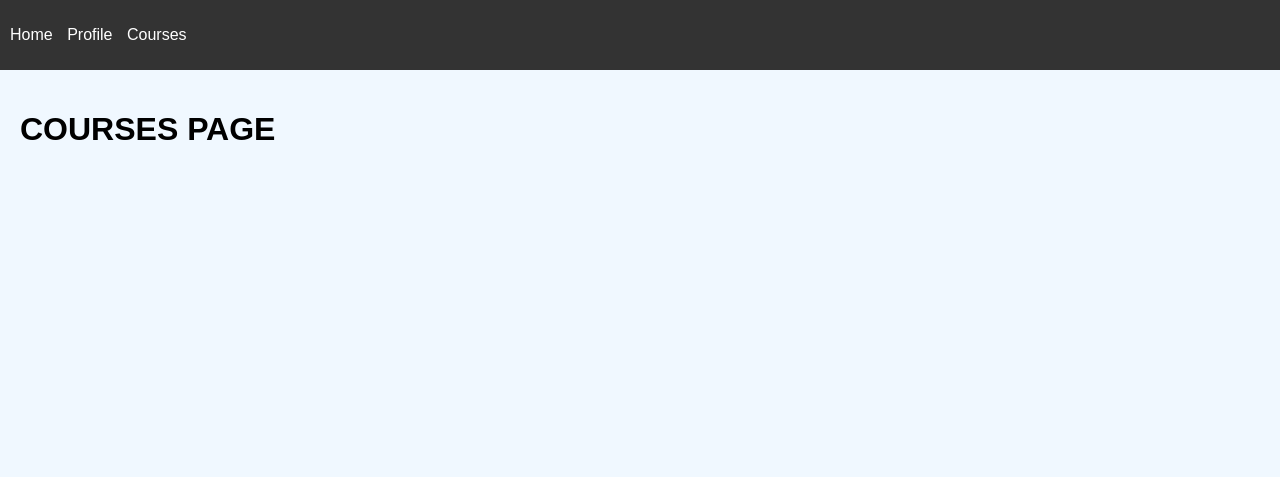
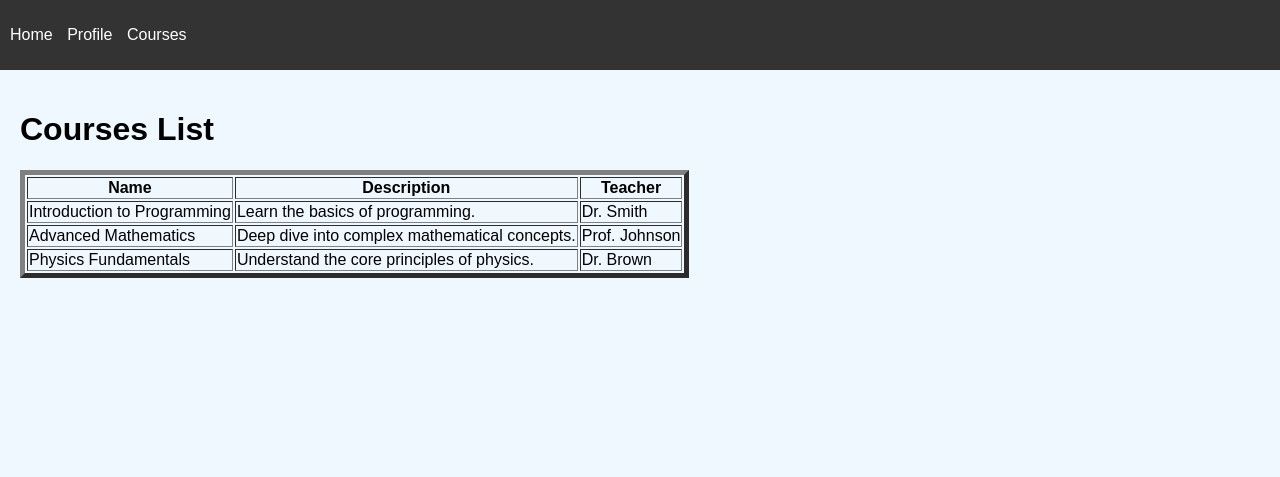
Before and after one commit to shramezani/MLOps_Assignments, a Flask app: page /courses in a window 1280 px wide. Shown: the top 477 px of the page. Run offline with Flask 3, Linux system fonts and the light colour scheme.

Commit message:
Add Course page

```diff
--- a/app/app.py
+++ b/app/app.py
@@ -4,10 +4,16 @@ from flask import render_template
 
 app = Flask(__name__)
 
-students = [
+student_list = [
     {'name': 'John Doe', 'email': 'john.doe@example.com', 'major': 'Computer Science'},
     {'name': 'Jane Smith', 'email': 'jane.smith@example.com', 'major': 'Mathematics'},
     {'name': 'Emily Johnson', 'email': 'emily.johnson@example.com', 'major': 'Physics'}
+]
+
+course_list = [
+    {'name': 'Introduction to Programming', 'description': 'Learn the basics of programming.', 'teacher': 'Dr. Smith'},
+    {'name': 'Advanced Mathematics', 'description': 'Deep dive into complex mathematical concepts.', 'teacher': 'Prof. Johnson'},
+    {'name': 'Physics Fundamentals', 'description': 'Understand the core principles of physics.', 'teacher': 'Dr. Brown'}
 ]
 
 @app.route('/')
@@ -16,11 +22,11 @@ def home():
 
 @app.route('/profile')
 def profile():
-    return render_template('profile.html', students = students)
+    return render_template('profile.html', student_list = student_list)
 
 @app.route('/courses')
 def courses():
-    return render_template('courses.html')
+    return render_template('courses.html', course_list = course_list)
 
 
 if __name__=='__main__':
--- a/app/templates/courses.html
+++ b/app/templates/courses.html
@@ -6,6 +6,30 @@
 
 {% block content %}
 
-    <h1> COURSES PAGE </h1>
+<h1>Courses List</h1>
+
+<table border="5">
+    <thead>
+        <tr>
+            <th>Name</th>
+            <th>Description</th>
+            <th>Teacher</th>
+        </tr>
+    </thead>
+    <tbody>
+        {% for course in course_list %}
+            <tr>
+                <td>{{ course.name }}</td>
+                <td>{{ course.description }}</td>
+                <td>{{ course.teacher }}</td>
+            </tr>
+        {% else %}
+            <tr>
+                <td colspan="3">No courses available.</td>
+            </tr>
+        {% endfor %}
+    </tbody>
+</table>
+
 
 {% endblock %}
--- a/app/templates/profile.html
+++ b/app/templates/profile.html
@@ -8,7 +8,7 @@
 
     <h1>Student Profiles</h1>
     <ul>
-        {% for student in students %}
+        {% for student in student_list %}
             <li>
                 <p><strong>Name:</strong> {{ student.name }}</p>
                 <p><strong>Email:</strong> {{ student.email }}</p>
```
